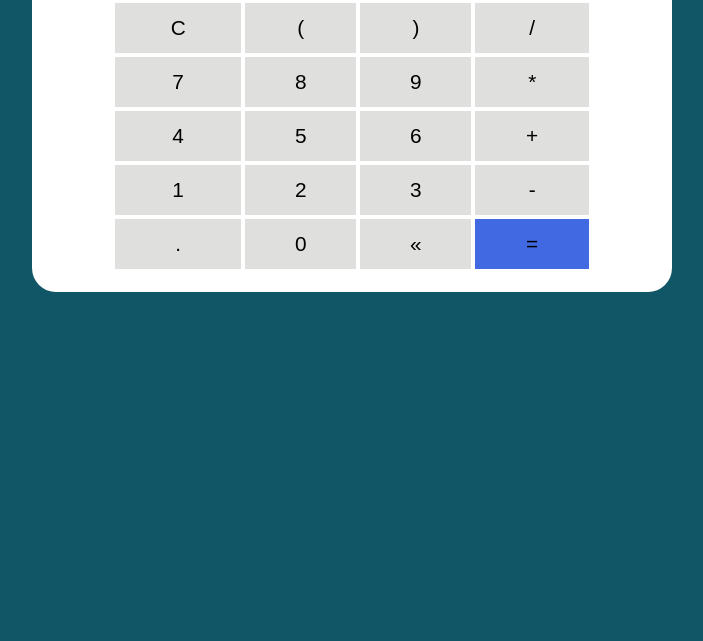
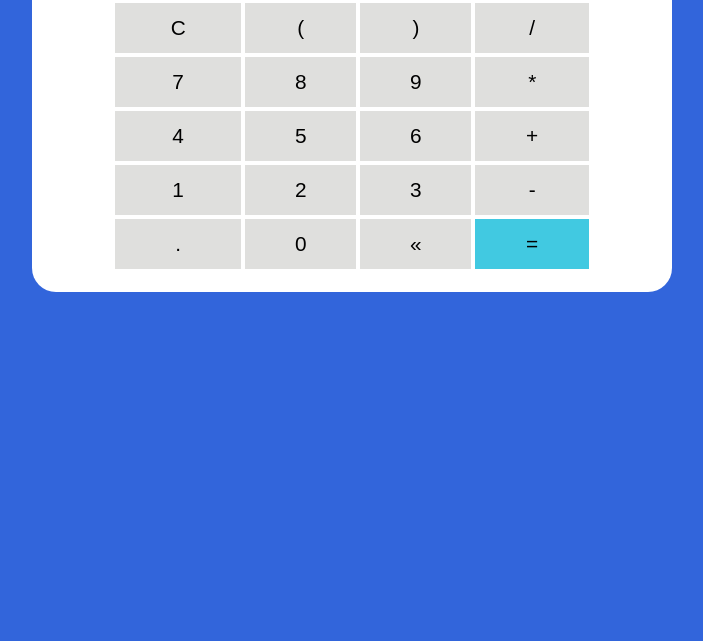
Before and after one commit to diegoband/calculadoracurso, a plain HTML site: page index.html in a window 1280 px wide. Shown: the part 159-800 px from the top of the page, without its empty margins (288-991 px from the left). Drawn offline with nearby package versions, Linux system fonts and the light colour scheme.

Commit message:
atualizando cores

```diff
--- a/assets/css/style.css
+++ b/assets/css/style.css
@@ -1,6 +1,6 @@
 @import url('https://fonts.googleapis.com/css?family=Open+Sans:400,700&display=swap');
 :root {
-  --primary-color: rgb(17, 86, 102);
+  --primary-color: rgb(50, 101, 219);
   --primary-color-darker: rgb(9, 48, 56);
 }
 
@@ -119,9 +119,9 @@ background: #9e9e9e;
 }
 
 .btn-eq {
-  background: royalblue;
+  background: rgb(65, 201, 225);
 }
 
 .btn-eq:hover {
-  background: rgb(16, 52, 158);
+  background: rgb(16, 158, 123);
 }
```
